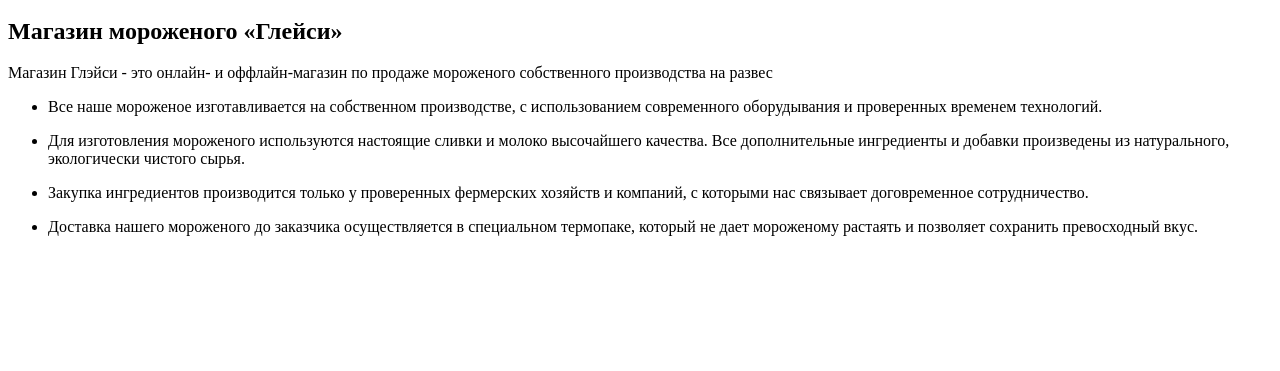
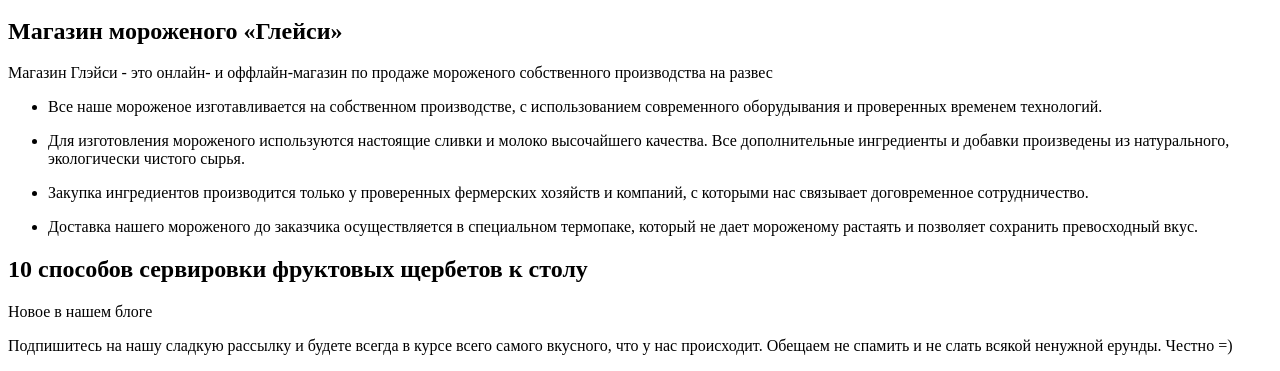
Before and after one commit to katasonova/579401-gllacy, a plain HTML site: page index.html in a window 1280 px wide. Shown: the part 1235-1606 px from the top of the page. Before the commit the page ends 1487 px from the top, so only its background shows below. Drawn offline with Linux system fonts and the light colour scheme.

Commit message:
blog+subscription blocks are done

```diff
--- a/index.html
+++ b/index.html
@@ -124,6 +124,19 @@
         </li>
       </ul>
     </section>
+
+    <article class="blog">
+      <h2>10 способов сервировки фруктовых щербетов к столу</h2>
+      <p class="blog-description">Новое в нашем блоге</p>
+    </article>
+
+    <section class="subscription">
+      <p class="subscription-description">
+        Подпишитесь на нашу сладкую рассылку и будете всегда в курсе всего самого вкусного, что у нас происходит. Обещаем не спамить и не слать всякой ненужной ерунды. Честно =)
+      </p>
+      <!--Здесь будет форма
+      <button class="button button-subscription" type="submit">Отправить</button>-->
+    </section>
   </main>
 
 </body>
```
